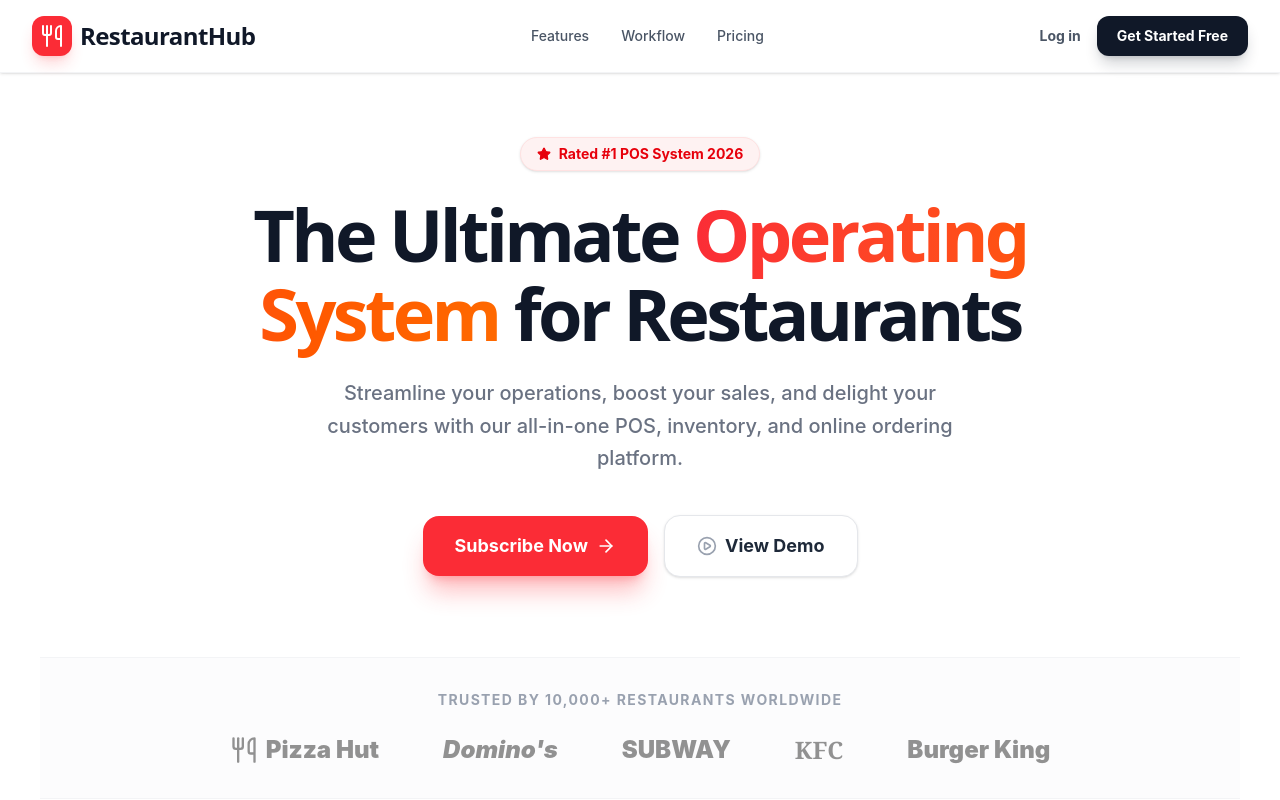
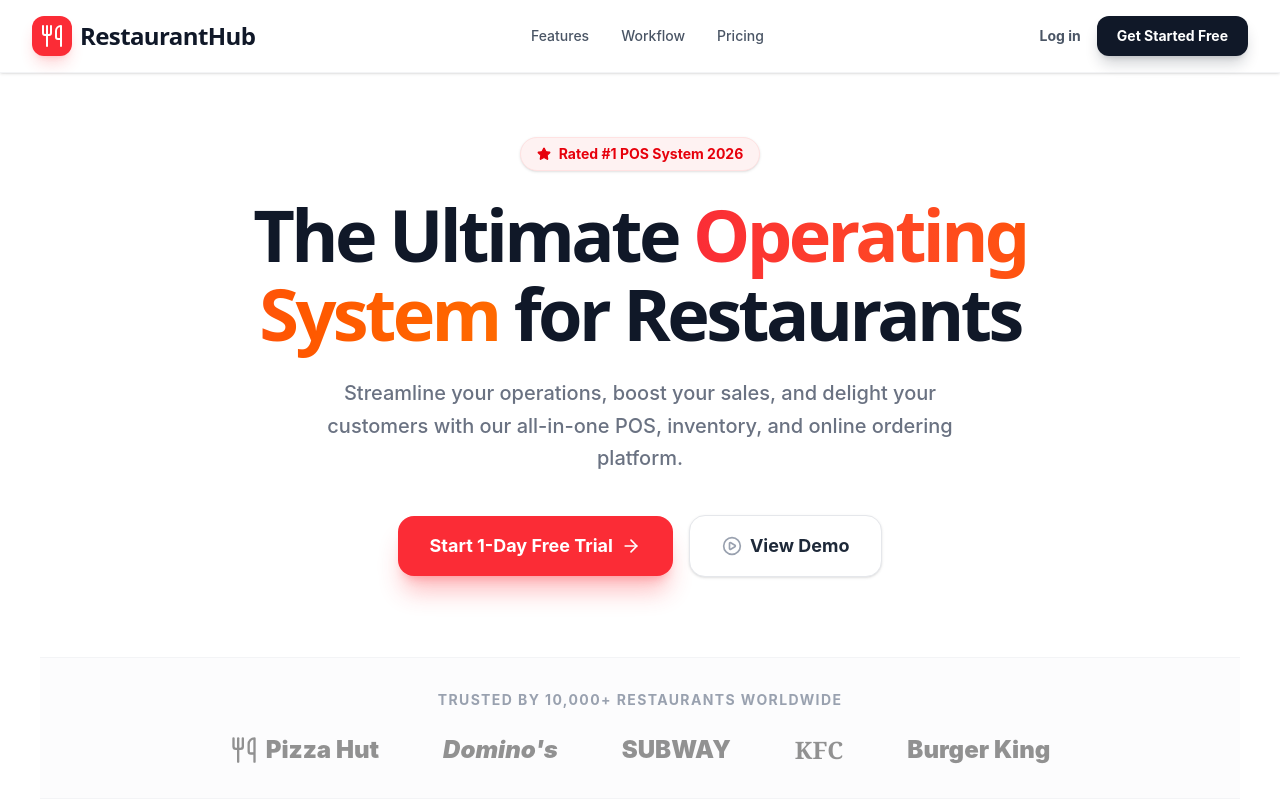
Before and after one commit to ruthralekhaantigraviity/RMS, a React app in the folder frontend/: page / in a window 1280 px wide. Shown: the top 800 px of the page. Built offline with nearby package versions, Linux system fonts and the light colour scheme; no server answers; the HTML template or start-up script is replaced by a standard one.

Commit message:
feat: change landing page CTA buttons to label Start 1-Day Free Trial

```diff
--- a/frontend/src/pages/customer/Home.jsx
+++ b/frontend/src/pages/customer/Home.jsx
@@ -107,7 +107,7 @@ const Home = () => {
                     </p>
                     <div className="flex flex-col sm:flex-row items-center justify-center gap-4">
                         <Link to="/staff/register" className="w-full sm:w-auto bg-red-500 text-white font-bold text-lg px-8 py-4 rounded-2xl hover:bg-red-600 shadow-xl shadow-red-500/30 transition-all flex items-center justify-center gap-2 group">
-                            Subscribe Now <ArrowRight size={20} className="group-hover:translate-x-1 transition-transform" />
+                            Start 1-Day Free Trial <ArrowRight size={20} className="group-hover:translate-x-1 transition-transform" />
                         </Link>
                         <a href="#demo" className="w-full sm:w-auto bg-white text-gray-800 border border-gray-200 font-bold text-lg px-8 py-4 rounded-2xl hover:bg-gray-50 shadow-sm transition-all flex items-center justify-center gap-2">
                             <PlayCircle size={20} className="text-gray-400" /> View Demo
@@ -431,7 +431,7 @@ const Home = () => {
                             <h3 className="text-xl font-bold mb-2">Starter</h3>
                             <p className="text-gray-500 text-sm font-medium mb-6">Perfect for small cafes and food trucks.</p>
                             <div className="text-4xl font-black mb-6">₹{isYearly ? '39' : '49'}<span className="text-lg text-gray-400 font-medium">/mo</span></div>
-                            <Link to={`/staff/register?plan=Starter&billing=${isYearly ? 'yearly' : 'monthly'}`} className="w-full py-3 rounded-xl border-2 border-gray-200 font-bold text-gray-700 hover:border-gray-900 transition-colors mb-8 flex justify-center items-center">Start Free Trial</Link>
+                            <Link to={`/staff/register?plan=Starter&billing=${isYearly ? 'yearly' : 'monthly'}`} className="w-full py-3 rounded-xl border-2 border-gray-200 font-bold text-gray-700 hover:border-gray-900 transition-colors mb-8 flex justify-center items-center">Start 1-Day Free Trial</Link>
                             <div className="space-y-4">
                                 {['1 Outlet', 'Basic POS Billing', 'QR Ordering', 'Email Support'].map((f, i) => (
                                     <div key={i} className="flex items-center gap-3"><CheckCircle2 size={18} className="text-green-500" /><span className="font-medium text-sm text-gray-600">{f}</span></div>
@@ -444,7 +444,7 @@ const Home = () => {
                             <h3 className="text-xl font-bold mb-2">Professional</h3>
                             <p className="text-gray-400 text-sm font-medium mb-6">For growing restaurants and multi-locations.</p>
                             <div className="text-4xl font-black mb-6">₹{isYearly ? '79' : '99'}<span className="text-lg text-gray-500 font-medium">/mo</span></div>
-                            <Link to={`/staff/register?plan=Professional&billing=${isYearly ? 'yearly' : 'monthly'}`} className="w-full py-3 rounded-xl bg-white text-gray-900 font-bold hover:bg-gray-100 transition-colors mb-8 shadow-lg shadow-white/10 flex justify-center items-center">Choose Plan</Link>
+                            <Link to={`/staff/register?plan=Professional&billing=${isYearly ? 'yearly' : 'monthly'}`} className="w-full py-3 rounded-xl bg-white text-gray-900 font-bold hover:bg-gray-100 transition-colors mb-8 shadow-lg shadow-white/10 flex justify-center items-center">Start 1-Day Free Trial</Link>
                             <div className="space-y-4">
                                 {['Up to 3 Outlets', 'Kitchen Display System', 'Online Ordering App', 'Advanced Analytics', 'Priority Support'].map((f, i) => (
                                     <div key={i} className="flex items-center gap-3"><CheckCircle2 size={18} className="text-red-400" /><span className="font-medium text-sm text-gray-300">{f}</span></div>
```
